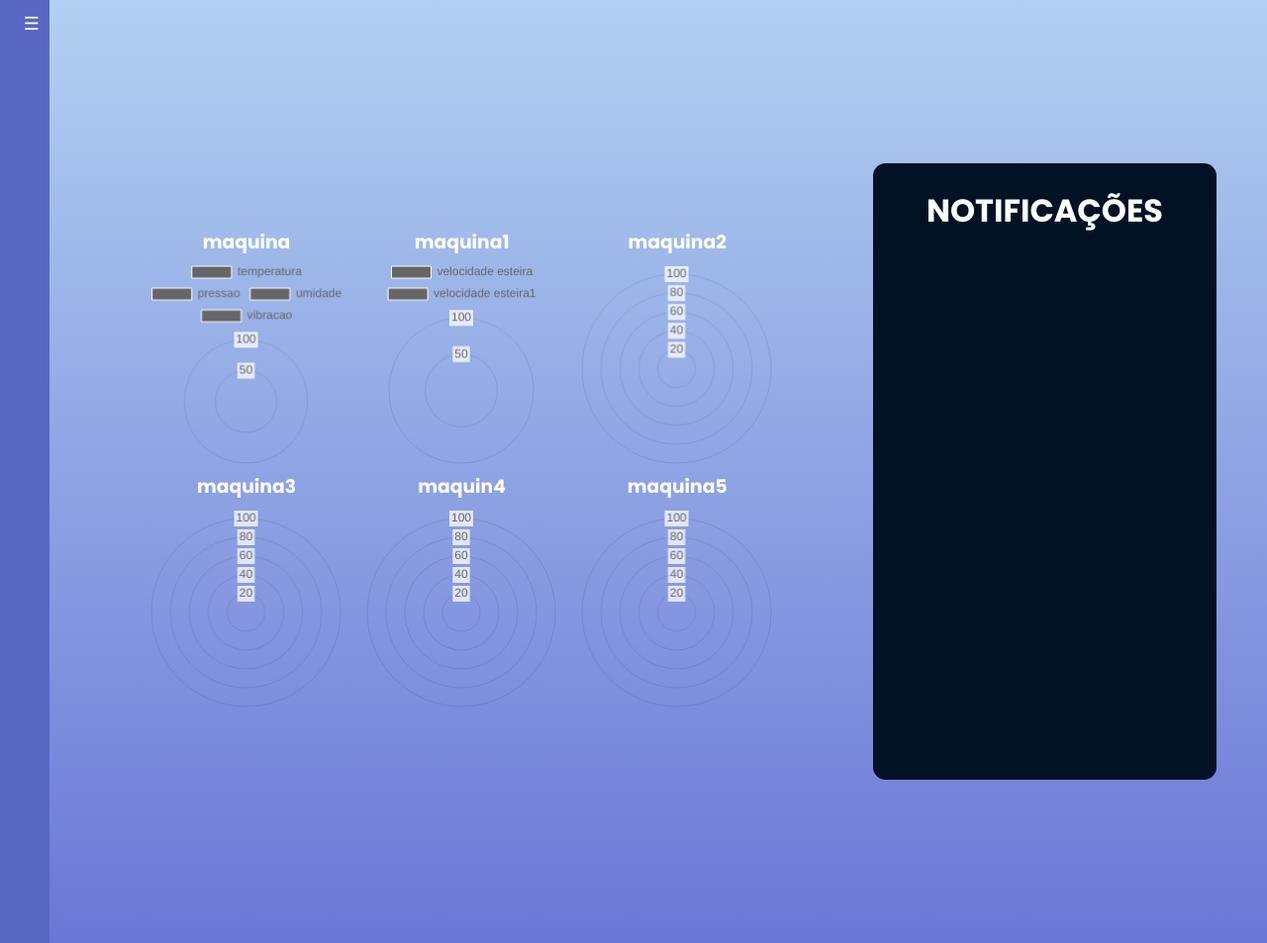
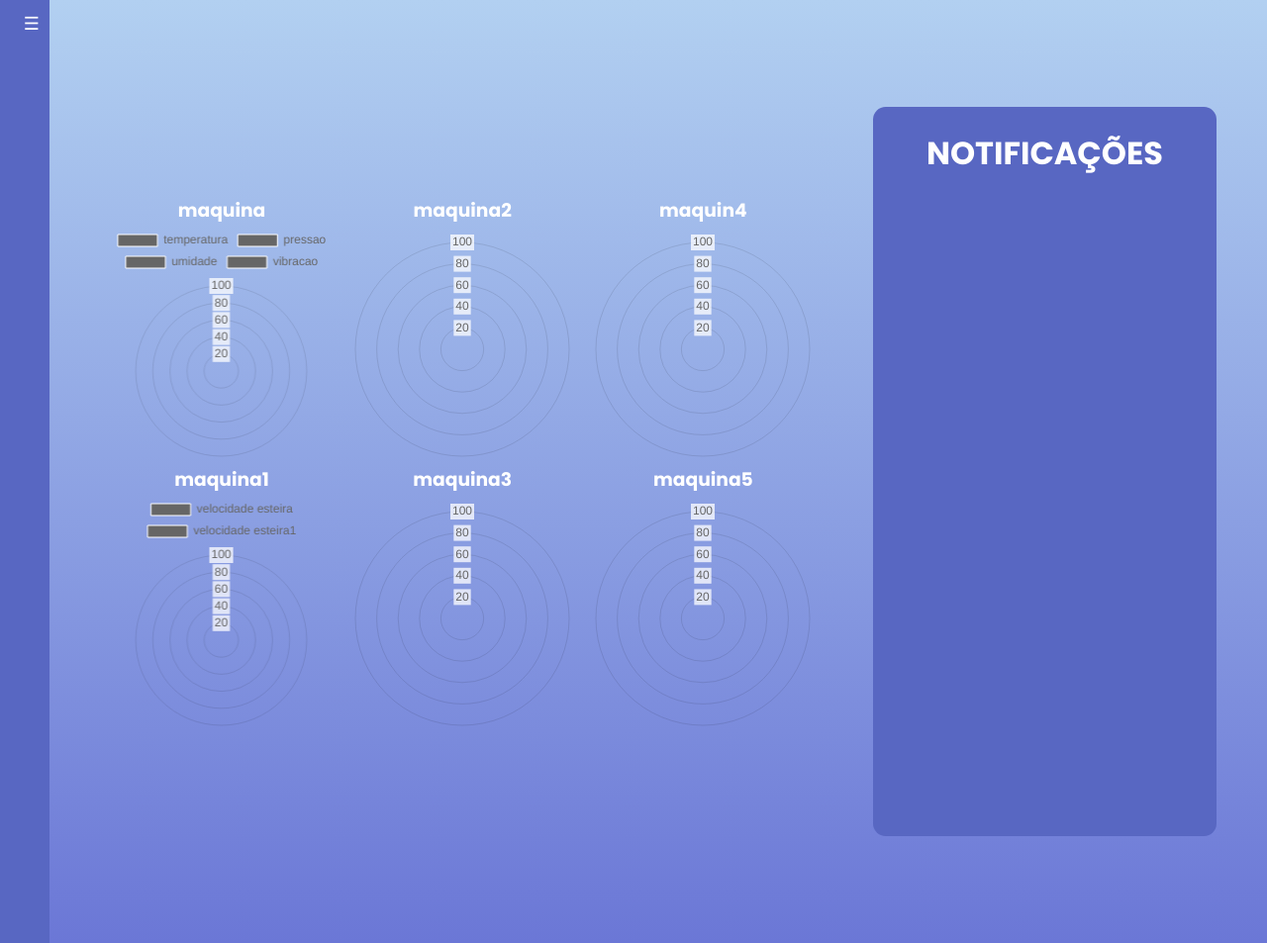
Before and after one commit to GabrielvMarinho/ProjetoIndustria, a Flask app: page /painel_controle in a window 1280 px wide. Shown: the whole page at 99% size. Run offline with Flask 3, Linux system fonts and the light colour scheme; a user stored in the database is signed in; some libraries are stand-ins or nearby versions.

Commit message:
estilização simples

```diff
--- a/static/css/style.css
+++ b/static/css/style.css
@@ -34,10 +34,13 @@ body::before {
 }
 
 .divLogin{
-    box-shadow: 0 4px 150px rgba(255, 255, 255, 0.1); /* Aumentado o raio de desfoque para 40px */
 
-    background: rgb(0,34,70);
-background: radial-gradient(circle, rgba(0,34,70,1) 0%, rgba(0,0,50,1) 100%);
+
+    box-shadow: 0 4px 8px rgba(255, 255, 255, 0.2);
+    background: #5867C2;
+
+
+
     width: 25vw;
     min-height: fit-content;
     height: 30vw;
@@ -52,14 +55,18 @@ background: radial-gradient(circle, rgba(0,34,70,1) 0%, rgba(0,0,50,1) 100%);
 }
 #graficos{
     display: flex;
-    flex-direction: row;
+    flex-direction: column;
     justify-content: center;
     overflow: hidden;
-    overflow-y: scroll;
-    height: 38.5vw;
+    overflow-x: scroll;
+    max-height: 55vw;
     width: 70%;
     flex-wrap: wrap;
     align-items: center;
+    padding-bottom: 1vw;
+}
+.divMaquina{
+    width: 19vw;
 }
 .logadoComo{
     text-align: left;
@@ -76,12 +83,8 @@ background: radial-gradient(circle, rgba(0,34,70,1) 0%, rgba(0,0,50,1) 100%);
 
     gap:4vw;
 }
-.divMaquina{
-    width: 17vw;
-}
-#graficos div{
-    height: fit-content;
-}
+
+
 .conteudoPagina{
     gap:4vw;
     margin-right: 4%;
@@ -90,6 +93,8 @@ background: radial-gradient(circle, rgba(0,34,70,1) 0%, rgba(0,0,50,1) 100%);
     flex-direction: row;
     justify-content: space-between;
     align-items: center;
+    height: 90vh;
+
 }
 .nomeLogin{
     font-size: 3vw;
@@ -161,13 +166,13 @@ background: radial-gradient(circle, rgba(0,34,70,1) 0%, rgba(0,0,50,1) 100%);
     border-radius: 6px;
 }
 .Grande {
-    background-color: rgba(255, 0, 0, 0.7);
+    background-color: rgba(255, 0, 0, 0.85);
 }
 .Médio {
-    background-color: rgba(236, 94, 0, 0.747);
+    background-color: rgba(236, 94, 0, 0.85);
 }
 .Pequeno {
-    background-color: rgba(216, 184, 0, 0.781);
+    background-color: rgba(216, 184, 0, 0.85);
 }
 
 .icone {
@@ -193,10 +198,10 @@ background: radial-gradient(circle, rgba(0,34,70,1) 0%, rgba(0,0,50,1) 100%);
 #notificacoes{
     border-radius: 1vw;
     padding: 2vw;
-    background-color:rgb(2, 18, 37);
+    background-color: #5867C2;
     overflow: hidden;
     overflow-y: scroll;
-    height: 60vh;
+    height: 72vh;
     gap:1.5vw;
     width: 25vw;
     display: flex;
@@ -210,17 +215,18 @@ background: radial-gradient(circle, rgba(0,34,70,1) 0%, rgba(0,0,50,1) 100%);
 
 ::-webkit-scrollbar-track {
     border-radius: 2vw;
-    background: #ffffff11; /* Cor da parte que se arrasta */
+    background: #959fe6; /* Cor da parte que se arrasta */
+
 }
 
 ::-webkit-scrollbar-thumb {
     border-radius: 2vw;
-    background: #ffffff9c; /* Cor da parte que se arrasta */
+    background: #ffffffe7; /* Cor da parte que se arrasta */
 
 }
 
 ::-webkit-scrollbar-thumb:hover {
-    background: #ffffff3a; /* Cor da parte que se arrasta */
+    background: #dbd1fce7; /* Cor da parte que se arrasta */
 }
 
 
```
Also changed, not shown: instance/database.db.
